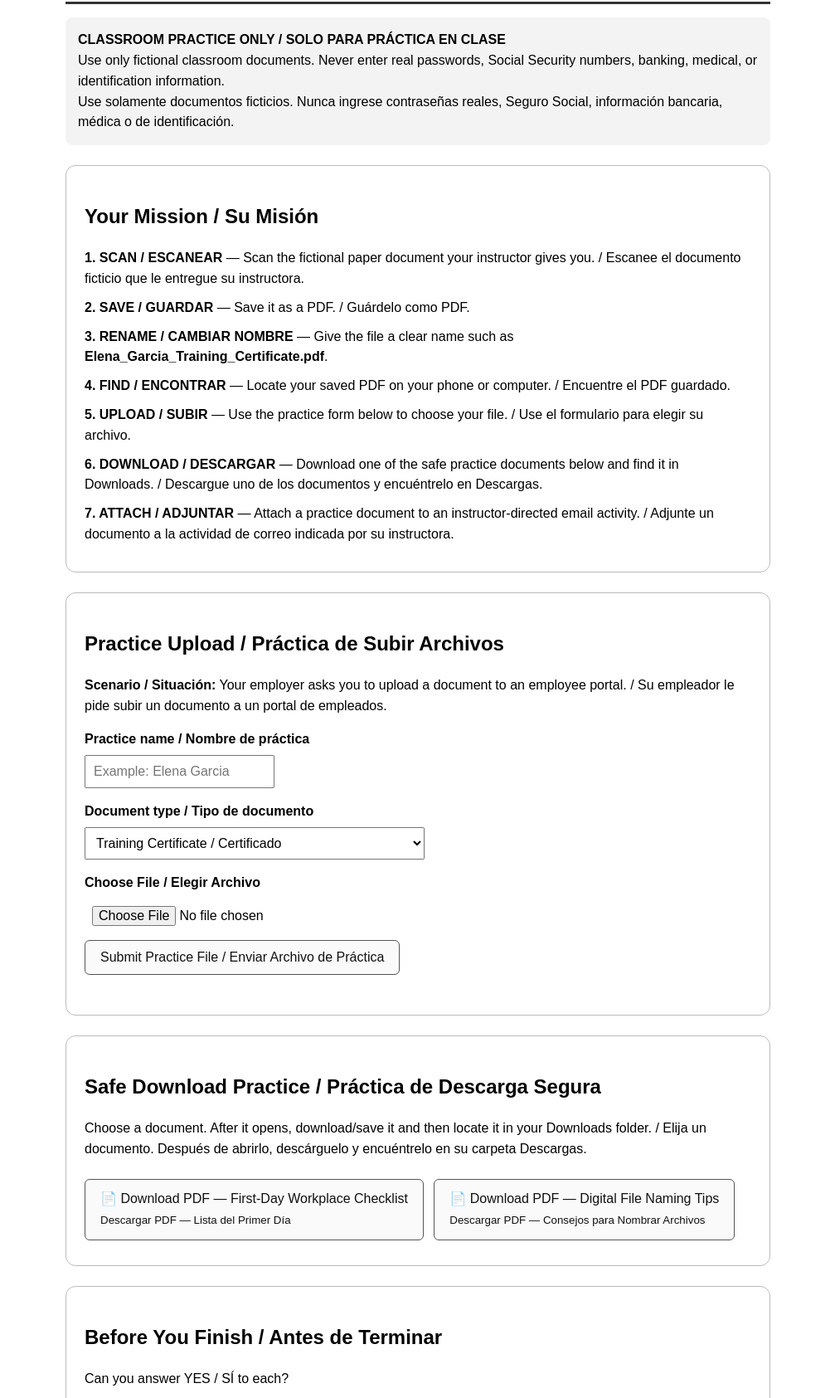
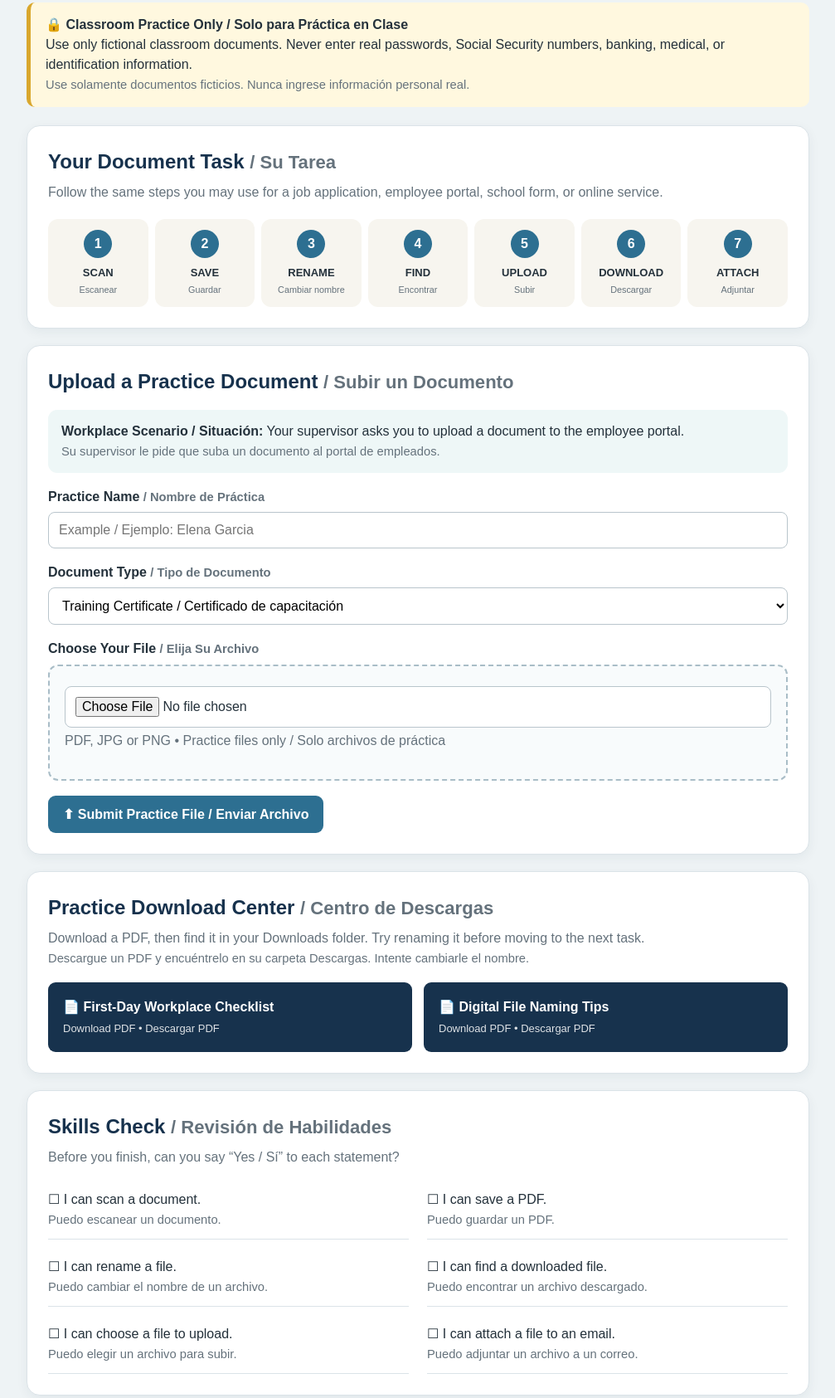
Before and after one commit to Jessica-Dennis2/digital-literacy-practice, a plain HTML site: page index.html in a window 1280 px wide. Shown: the part 214-1899 px from the top of the page at 83% size, without its empty margins (136-1143 px from the left). Drawn offline with Linux system fonts and the light colour scheme.

Commit message:
Redesign student portal with responsive professional layout

```diff
--- a/index.html
+++ b/index.html
@@ -1,19 +1,41 @@
-<!doctype html><html lang="en"><head><meta charset="utf-8"><meta name="viewport" content="width=device-width,initial-scale=1"><title>Digital Literacy Practice Portal</title>
-<style>body{font-family:Arial,sans-serif;max-width:850px;margin:35px auto;padding:0 20px;line-height:1.55}header{padding:24px 0;border-bottom:3px solid #333}.card{border:1px solid #bbb;border-radius:12px;padding:22px;margin:24px 0}.notice{background:#f3f3f3;padding:15px;border-radius:8px}label{font-weight:bold;display:block;margin-top:16px}input,select{font-size:16px;padding:9px;margin-top:6px;max-width:100%}button,.download{display:inline-block;font-size:16px;padding:11px 18px;margin:8px 8px 8px 0;border:1px solid #555;border-radius:6px;text-decoration:none;color:#111;background:#fafafa}#result{margin-top:18px;font-weight:bold}.step{margin:10px 0}</style>
-<script>function practice(e){e.preventDefault();const f=document.getElementById('file');if(!f.files.length)return;document.getElementById('result').innerHTML='✓ Practice complete! Your file was selected successfully.<br>¡Práctica completada! Su archivo fue seleccionado correctamente.<br><br>This practice site does not upload, send, or store your file. / Este sitio de práctica no sube, envía ni guarda su archivo.';}</script></head>
-<body><header><h1>Digital Literacy Practice Portal</h1><p>Scanning, PDFs & Uploading / Escanear, PDFs y Subir Archivos</p></header>
-<p class="notice"><b>CLASSROOM PRACTICE ONLY / SOLO PARA PRÁCTICA EN CLASE</b><br>Use only fictional classroom documents. Never enter real passwords, Social Security numbers, banking, medical, or identification information.<br>Use solamente documentos ficticios. Nunca ingrese contraseñas reales, Seguro Social, información bancaria, médica o de identificación.</p>
-<div class="card"><h2>Your Mission / Su Misión</h2>
-<div class="step"><b>1. SCAN / ESCANEAR</b> — Scan the fictional paper document your instructor gives you. / Escanee el documento ficticio que le entregue su instructora.</div>
-<div class="step"><b>2. SAVE / GUARDAR</b> — Save it as a PDF. / Guárdelo como PDF.</div>
-<div class="step"><b>3. RENAME / CAMBIAR NOMBRE</b> — Give the file a clear name such as <b>Elena_Garcia_Training_Certificate.pdf</b>.</div>
-<div class="step"><b>4. FIND / ENCONTRAR</b> — Locate your saved PDF on your phone or computer. / Encuentre el PDF guardado.</div>
-<div class="step"><b>5. UPLOAD / SUBIR</b> — Use the practice form below to choose your file. / Use el formulario para elegir su archivo.</div>
-<div class="step"><b>6. DOWNLOAD / DESCARGAR</b> — Download one of the safe practice documents below and find it in Downloads. / Descargue uno de los documentos y encuéntrelo en Descargas.</div>
-<div class="step"><b>7. ATTACH / ADJUNTAR</b> — Attach a practice document to an instructor-directed email activity. / Adjunte un documento a la actividad de correo indicada por su instructora.</div></div>
-<div class="card"><h2>Practice Upload / Práctica de Subir Archivos</h2><p><b>Scenario / Situación:</b> Your employer asks you to upload a document to an employee portal. / Su empleador le pide subir un documento a un portal de empleados.</p>
-<form onsubmit="practice(event)"><label>Practice name / Nombre de práctica</label><input required placeholder="Example: Elena Garcia"><label>Document type / Tipo de documento</label><select><option>Training Certificate / Certificado</option><option>Résumé / Currículum</option><option>Job Application Cover Sheet / Portada</option><option>Emergency Contact Form / Contacto de emergencia</option><option>Other / Otro</option></select><label for="file">Choose File / Elegir Archivo</label><input id="file" type="file" accept=".pdf,.jpg,.jpeg,.png" required><br><button type="submit">Submit Practice File / Enviar Archivo de Práctica</button></form><div id="result"></div></div>
-<div class="card"><h2>Safe Download Practice / Práctica de Descarga Segura</h2><p>Choose a document. After it opens, download/save it and then locate it in your Downloads folder. / Elija un documento. Después de abrirlo, descárguelo y encuéntrelo en su carpeta Descargas.</p>
-<a class="download" href="first-day-workplace-checklist.pdf" download="First-Day-Workplace-Checklist.pdf">📄 Download PDF — First-Day Workplace Checklist<br><small>Descargar PDF — Lista del Primer Día</small></a>
-<a class="download" href="digital-file-naming-tips.pdf" download="Digital-File-Naming-Tips.pdf">📄 Download PDF — Digital File Naming Tips<br><small>Descargar PDF — Consejos para Nombrar Archivos</small></a></div>
-<div class="card"><h2>Before You Finish / Antes de Terminar</h2><p>Can you answer YES / SÍ to each?</p><p>□ I can scan a document. / Puedo escanear un documento.<br>□ I can save and rename a file. / Puedo guardar y cambiar el nombre de un archivo.<br>□ I can find a downloaded file. / Puedo encontrar un archivo descargado.<br>□ I can choose a file for upload. / Puedo elegir un archivo para subir.<br>□ I can attach a file to an email. / Puedo adjuntar un archivo a un correo.</p></div></body></html>
+<!doctype html><html lang="en"><head><meta charset="utf-8"><meta name="viewport" content="width=device-width,initial-scale=1"><title>Desert Star Services | Employee Document Portal</title>
+<style>
+:root{--navy:#17324d;--blue:#2d6f91;--teal:#2b7a78;--cream:#f7f5ef;--ink:#24313b;--muted:#65727c;--line:#dbe3e8;--white:#fff;--green:#2f7657}
+*{box-sizing:border-box}body{margin:0;font-family:Arial,Helvetica,sans-serif;color:var(--ink);background:#eef3f5;line-height:1.5}
+.top{background:var(--navy);color:white;padding:34px 20px}.wrap{max-width:980px;margin:auto}.brand{font-size:13px;font-weight:700;letter-spacing:1.8px;text-transform:uppercase;opacity:.82}.top h1{font-size:clamp(28px,5vw,46px);margin:7px 0 2px}.top p{margin:0;font-size:18px;opacity:.9}
+main{max-width:980px;margin:0 auto;padding:24px 18px 55px}.notice{background:#fff8df;border-left:5px solid #d9a72d;border-radius:10px;padding:15px 18px;margin-bottom:22px}
+.card{background:white;border:1px solid var(--line);border-radius:16px;padding:25px;margin:20px 0;box-shadow:0 4px 14px rgba(25,48,65,.06)}h2{margin:0 0 7px;color:var(--navy);font-size:24px}.es{color:var(--muted);font-size:.92em}.intro{margin-top:4px;color:var(--muted)}
+.steps{display:grid;grid-template-columns:repeat(7,1fr);gap:8px;margin-top:20px}.step{text-align:center;background:var(--cream);border-radius:12px;padding:13px 6px;font-size:13px;font-weight:700}.num{display:flex;width:34px;height:34px;border-radius:50%;background:var(--blue);color:white;align-items:center;justify-content:center;margin:0 auto 8px;font-size:16px}.step small{display:block;color:var(--muted);font-weight:400;margin-top:3px}
+.task{background:#eef7f7;border-radius:11px;padding:14px 16px;margin:16px 0}
+label{font-weight:700;display:block;margin-top:17px}input,select{width:100%;font-size:16px;padding:12px;margin-top:6px;border:1px solid #b9c5cc;border-radius:8px;background:white}
+.filebox{border:2px dashed #a9bdc7;border-radius:12px;padding:18px;margin-top:7px;background:#f8fbfc}
+button,.download{display:inline-block;border:0;border-radius:9px;font-size:16px;font-weight:700;padding:13px 18px;text-decoration:none;cursor:pointer}.primary{background:var(--blue);color:white;margin-top:18px}.primary:hover{background:#235b78}
+#result{display:none;background:#e9f7ef;border-left:5px solid var(--green);padding:16px;border-radius:9px;margin-top:18px}
+.downloads{display:grid;grid-template-columns:1fr 1fr;gap:14px;margin-top:17px}.download{background:var(--navy);color:white;padding:18px}.download:hover{background:#244762}.download span{display:block;font-weight:400;font-size:13px;opacity:.85;margin-top:4px}
+.checks{display:grid;grid-template-columns:1fr 1fr;gap:10px 22px;margin-top:16px}.check{padding:11px 0;border-bottom:1px solid var(--line)}footer{text-align:center;color:var(--muted);font-size:13px;margin-top:28px}
+@media(max-width:760px){.steps{grid-template-columns:repeat(2,1fr)}.downloads,.checks{grid-template-columns:1fr}.top{padding:27px 18px}.card{padding:20px}.steps .step:last-child{grid-column:1/-1}}
+</style>
+<script>function practice(e){e.preventDefault();const f=document.getElementById('file');if(!f.files.length)return;const r=document.getElementById('result');r.style.display='block';r.innerHTML='<b>✓ Practice complete! / ¡Práctica completada!</b><br>Your file was selected successfully. No file was uploaded, sent, or stored.<br><span class="es">Su archivo fue seleccionado correctamente. Ningún archivo fue subido, enviado ni guardado.</span>';r.scrollIntoView({behavior:'smooth',block:'nearest'});}</script></head>
+<body><header class="top"><div class="wrap"><div class="brand">Desert Star Services • Classroom Simulation</div><h1>Employee Document Portal</h1><p>Portal de Documentos del Empleado</p></div></header>
+<main>
+<div class="notice"><b>🔒 Classroom Practice Only / Solo para Práctica en Clase</b><br>Use only fictional classroom documents. Never enter real passwords, Social Security numbers, banking, medical, or identification information.<br><span class="es">Use solamente documentos ficticios. Nunca ingrese información personal real.</span></div>
+
+<section class="card"><h2>Your Document Task <span class="es">/ Su Tarea</span></h2><p class="intro">Follow the same steps you may use for a job application, employee portal, school form, or online service.</p>
+<div class="steps">
+<div class="step"><div class="num">1</div>SCAN<small>Escanear</small></div><div class="step"><div class="num">2</div>SAVE<small>Guardar</small></div><div class="step"><div class="num">3</div>RENAME<small>Cambiar nombre</small></div><div class="step"><div class="num">4</div>FIND<small>Encontrar</small></div><div class="step"><div class="num">5</div>UPLOAD<small>Subir</small></div><div class="step"><div class="num">6</div>DOWNLOAD<small>Descargar</small></div><div class="step"><div class="num">7</div>ATTACH<small>Adjuntar</small></div>
+</div></section>
+
+<section class="card"><h2>Upload a Practice Document <span class="es">/ Subir un Documento</span></h2>
+<div class="task"><b>Workplace Scenario / Situación:</b> Your supervisor asks you to upload a document to the employee portal.<br><span class="es">Su supervisor le pide que suba un documento al portal de empleados.</span></div>
+<form onsubmit="practice(event)"><label>Practice Name <span class="es">/ Nombre de Práctica</span></label><input required placeholder="Example / Ejemplo: Elena Garcia">
+<label>Document Type <span class="es">/ Tipo de Documento</span></label><select><option>Training Certificate / Certificado de capacitación</option><option>Résumé / Currículum</option><option>Job Application Cover Sheet / Portada de solicitud</option><option>Emergency Contact Form / Contacto de emergencia</option><option>Other Practice Document / Otro documento</option></select>
+<label>Choose Your File <span class="es">/ Elija Su Archivo</span></label><div class="filebox"><input id="file" type="file" accept=".pdf,.jpg,.jpeg,.png" required><p class="intro">PDF, JPG or PNG • Practice files only / Solo archivos de práctica</p></div>
+<button class="primary" type="submit">⬆ Submit Practice File / Enviar Archivo</button></form><div id="result"></div></section>
+
+<section class="card"><h2>Practice Download Center <span class="es">/ Centro de Descargas</span></h2><p class="intro">Download a PDF, then find it in your Downloads folder. Try renaming it before moving to the next task.<br><span class="es">Descargue un PDF y encuéntrelo en su carpeta Descargas. Intente cambiarle el nombre.</span></p>
+<div class="downloads"><a class="download" href="first-day-workplace-checklist.pdf" download="First-Day-Workplace-Checklist.pdf">📄 First-Day Workplace Checklist<span>Download PDF • Descargar PDF</span></a><a class="download" href="digital-file-naming-tips.pdf" download="Digital-File-Naming-Tips.pdf">📄 Digital File Naming Tips<span>Download PDF • Descargar PDF</span></a></div></section>
+
+<section class="card"><h2>Skills Check <span class="es">/ Revisión de Habilidades</span></h2><p class="intro">Before you finish, can you say “Yes / Sí” to each statement?</p><div class="checks">
+<div class="check">☐ I can scan a document.<br><span class="es">Puedo escanear un documento.</span></div><div class="check">☐ I can save a PDF.<br><span class="es">Puedo guardar un PDF.</span></div><div class="check">☐ I can rename a file.<br><span class="es">Puedo cambiar el nombre de un archivo.</span></div><div class="check">☐ I can find a downloaded file.<br><span class="es">Puedo encontrar un archivo descargado.</span></div><div class="check">☐ I can choose a file to upload.<br><span class="es">Puedo elegir un archivo para subir.</span></div><div class="check">☐ I can attach a file to an email.<br><span class="es">Puedo adjuntar un archivo a un correo.</span></div></div></section>
+<footer>Desert Star Services is a fictional company created for classroom practice.<br>Desert Star Services es una empresa ficticia creada para práctica en clase.</footer>
+</main></body></html>
```
